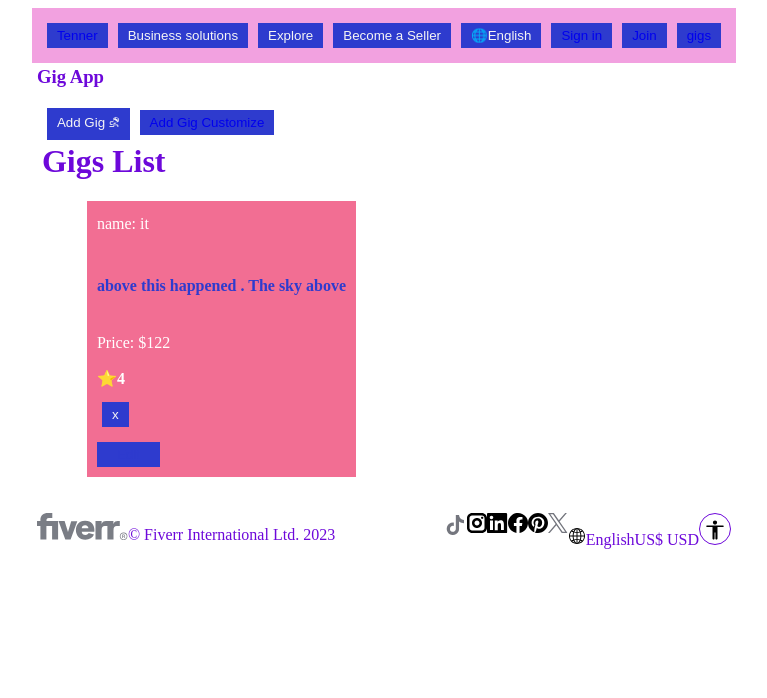
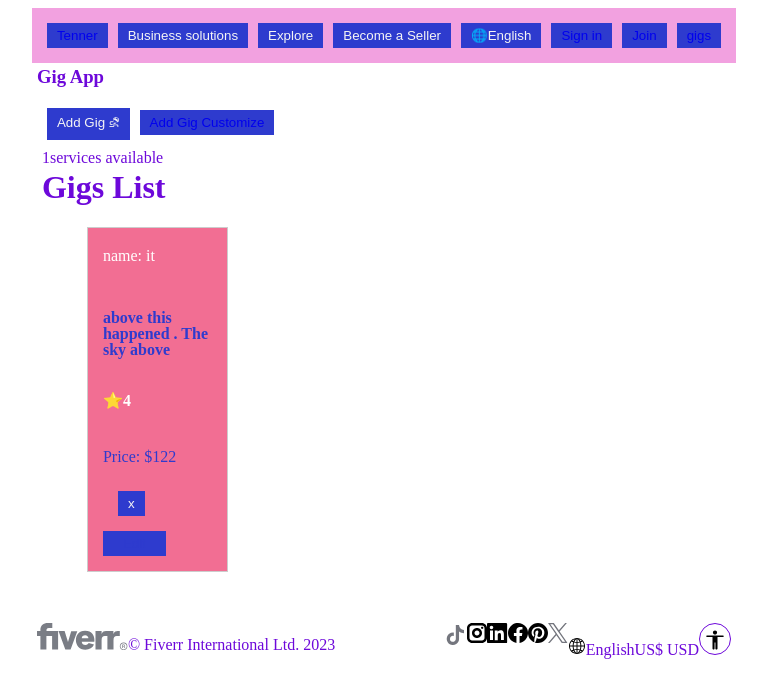
Before and after one commit to ItamarSa/front, a React (Vite) app: page /gig in a window 1280 px wide. Both pictures are taken after a click on the button "Add Gig ⛐". Shown: the top 698 px of the page, without its empty margins (256-1023 px from the left). Built offline with nearby package versions, Linux system fonts and the light colour scheme.

Commit message:
F/gig-index/fix layout

```diff
--- /dev/null
+++ b/src/assets/styles/cmps/GigList.scss
@@ -0,0 +1,25 @@
+.gig-list {
+    display: flex;
+    flex-wrap: wrap;
+    justify-content: flex-start;
+
+    .gig-preview {
+        max-width: 326px;
+        max-height: 361px;
+        width: calc(25% - 20px);
+        margin-bottom: 20px;
+        margin-right: 15px;
+        padding: 10px;
+        border: 1px solid #ccc;
+        box-sizing: border-box;
+
+
+        @media (max-width: 1100px) {
+            width: calc(33.33% - 20px);
+        }
+
+        @media (max-width: 900px) {
+            width: calc(50% - 20px);
+        }
+    }
+}
--- a/src/assets/styles/main.scss
+++ b/src/assets/styles/main.scss
@@ -26,3 +26,4 @@
 @import "cmps/UserMsg";
 @import "cmps/ShoppingCart";
 @import "cmps/PopularServiceCarousel";
+@import "cmps/GigList.scss"
--- a/src/pages/GigIndex.jsx
+++ b/src/pages/GigIndex.jsx
@@ -11,6 +11,7 @@ import { Link } from 'react-router-dom'
 export function GigIndex() {
 
     const gigs = useSelector(storeState => storeState.gigModule.gigs)
+    const gigCounts = gigs.length
 
     useEffect(() => {
         loadGigs()
@@ -65,12 +66,14 @@ export function GigIndex() {
                 <button>
                     <Link to='/edit'>Add Gig Customize</Link>
                 </button>
+                <div>
+                {gigCounts}services available
+                </div>
                 <GigList
                     gigs={gigs}
                     onRemoveGig={onRemoveGig}
                     onUpdateGig={onUpdateGig}
                 />
-
             </main>
         </div>
     )
--- a/src/pages/GigList.jsx
+++ b/src/pages/GigList.jsx
@@ -14,14 +14,10 @@ export function GigList({ gigs, onRemoveGig, onUpdateGig }) {
                             gig={gig}
                             onRemoveGig={onRemoveGig}
                             onUpdateGig={onUpdateGig}
-
-
                         />
                         <button>
-
                          <Link to={`/edit/${gig._id}`}>Edit</Link>
                         </button>
-
                     </li>)
                 }
             </ul>
--- a/src/pages/GigPreview.jsx
+++ b/src/pages/GigPreview.jsx
@@ -1,17 +1,19 @@
 import { Link } from "react-router-dom"
 
-export function GigPreview({gig, onRemoveGig, onUpdateGig}) {
+export function GigPreview({ gig, onRemoveGig, onUpdateGig }) {
 
     return (
         <section className="gigs-card">
             <p>name: <span>{gig.name}</span></p>
             <Link className="gig-details" to={`/gig/${gig._id}`}><h4>{gig.title}</h4></Link>
-            <p>Price: <span>${gig.price.toLocaleString()}</span></p>
             <h4>⭐{gig.rate}</h4>
+            <Link className="gig-price" to={`/gig/${gig._id}`}>
+                <p>Price: <span>${gig.price.toLocaleString()}</span></p>
+            </Link>
 
             {/* {shouldShowActionBtns(gig) && <div> */}
-                <button onClick={() => { onRemoveGig(gig._id) }}>x</button>
-                {/* <button onClick={() => { onUpdateGig(gig) }}>Edit</button> */}
+            <button onClick={() => { onRemoveGig(gig._id) }}>x</button>
+            {/* <button onClick={() => { onUpdateGig(gig) }}>Edit</button> */}
             {/* </div>} */}
         </section>
     )
```
